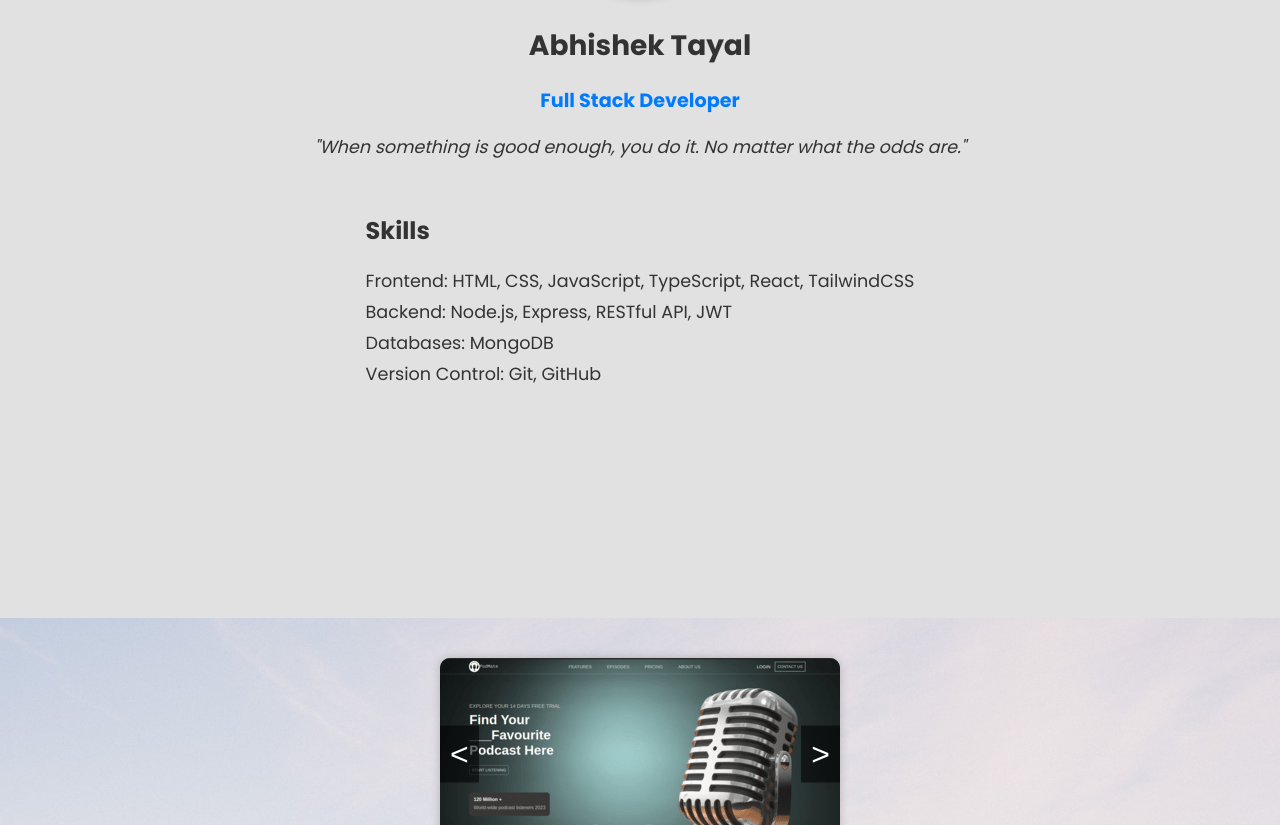
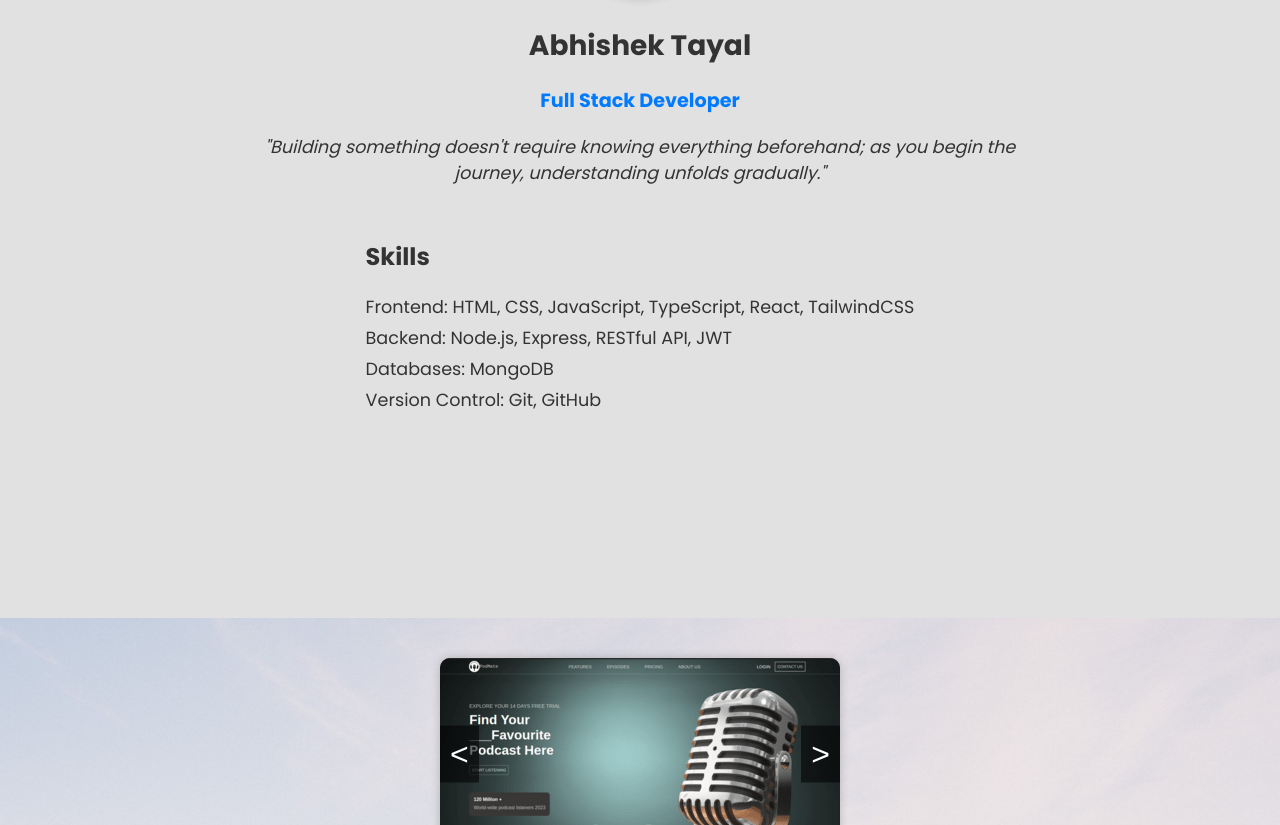
Before and after one commit to garvishtayal/Portfolio, a React (Vite) app: page / in a window 1280 px wide. Shown: the part 982-1807 px from the top of the page. Built offline with nearby package versions, Linux system fonts and the light colour scheme.

Commit message:
final updates

```diff
--- a/src/components/about-page/about-page.tsx
+++ b/src/components/about-page/about-page.tsx
@@ -14,7 +14,7 @@ function About() {
         <h1 className="bio-name">Abhishek Tayal</h1>
         <p className="role">Full Stack Developer</p>
         <p className="quote">
-          "When something is good enough, you do it. No matter what the odds are."
+          "Building something doesn't require knowing everything beforehand; as you begin the journey, understanding unfolds gradually."
         </p>
       </div>
       <div className="skills">
```
